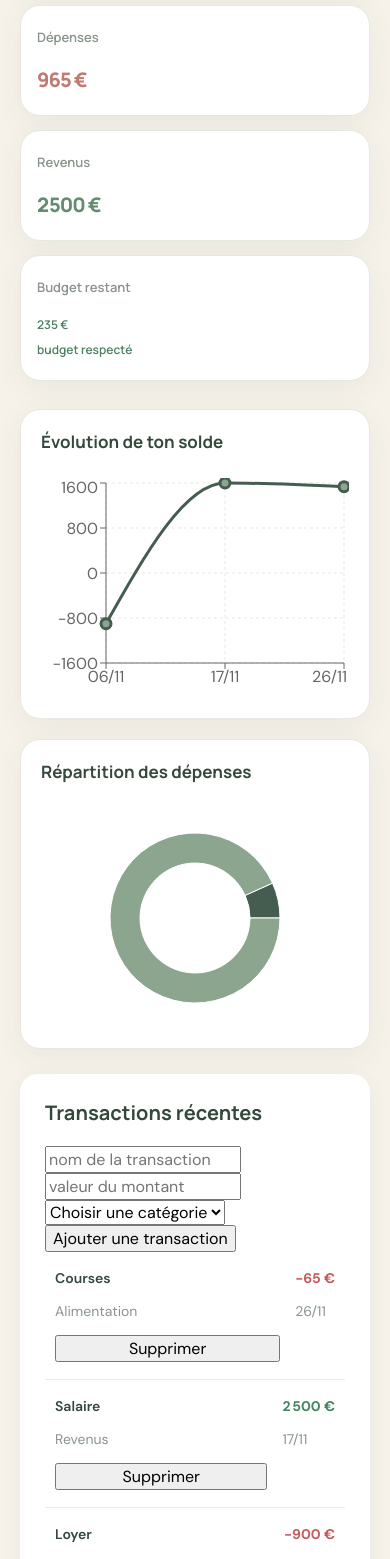
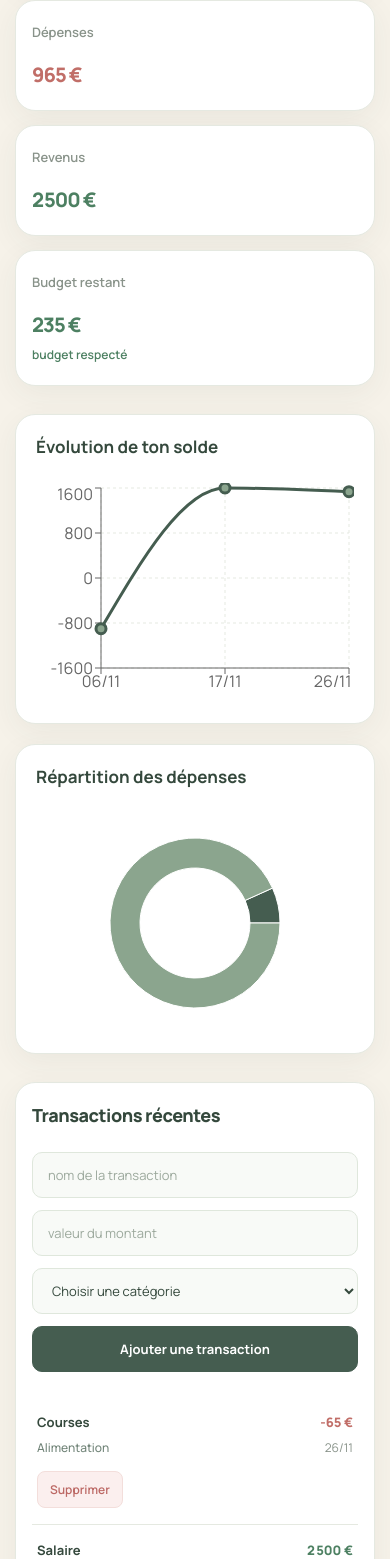
Before and after one commit to lennyalezra/moneyFlow, a React (Vite) app: page / in a window 390 px wide. Shown: the part 398-1957 px from the top of the page. Built offline with nearby package versions, Linux system fonts and the light colour scheme.

Commit message:
style: improve dashboard and transactions design

```diff
--- a/src/App.css
+++ b/src/App.css
@@ -1,19 +1,54 @@
 
-/* MONEYFLOW - PALETTE SAUGE & CRÈME */
+/* =========================================
+   MONEYFLOW — PALETTE SAUGE & CRÈME
+========================================= */
 
 :root {
+  font-family: "Manrope", "Segoe UI", sans-serif;
+
   --cream: #f6f2e9;
   --white: #ffffff;
   --sage-light: #e8ede4;
   --sage: #8ba58e;
   --sage-dark: #455d50;
+
   --text: #34483c;
   --muted: #89938a;
   --border: #e5e9e1;
+
+  --green: #4d8062;
+  --red: #c16e68;
+
   --shadow: 0 8px 30px rgba(52, 72, 60, 0.06);
 }
 
-/* STRUCTURE */
+* {
+  box-sizing: border-box;
+}
+
+body {
+  margin: 0;
+  background: var(--cream);
+  color: var(--text);
+}
+
+button,
+input,
+select {
+  font: inherit;
+}
+
+button {
+  cursor: pointer;
+}
+
+a {
+  text-decoration: none;
+}
+
+/* =========================================
+   STRUCTURE GÉNÉRALE
+========================================= */
 
 .app {
   display: flex;
@@ -21,7 +56,9 @@
   background: var(--cream);
 }
 
-/* MENU LATÉRAL */
+/* =========================================
+   MENU LATÉRAL
+========================================= */
 
 .sidebar {
   width: 250px;
@@ -33,11 +70,11 @@
 }
 
 .sidebar h2 {
+  margin: 0 0 55px;
+  padding-left: 14px;
   font-size: 25px;
   font-weight: 800;
   letter-spacing: -1px;
-  margin-bottom: 55px;
-  padding-left: 14px;
 }
 
 .nav-links {
@@ -53,7 +90,8 @@
   color: #e5eee5;
   font-size: 14px;
   font-weight: 500;
-transition: background 0.2s, transform 0.2s;}
+  transition: background 0.2s ease, transform 0.2s ease;
+}
 
 .nav-links a:hover {
   background: rgba(255, 255, 255, 0.13);
@@ -61,12 +99,14 @@ transition: background 0.2s, transform 0.2s;}
 }
 
 .nav-links a:first-child {
-  background: #e8ede4;
+  background: var(--sage-light);
   color: var(--sage-dark);
   font-weight: 700;
 }
 
-/* CONTENU PRINCIPAL */
+/* =========================================
+   CONTENU PRINCIPAL
+========================================= */
 
 .main-content {
   flex: 1;
@@ -75,20 +115,22 @@ transition: background 0.2s, transform 0.2s;}
 }
 
 .main-content > h1 {
+  margin: 0 0 10px;
   color: var(--text);
   font-size: clamp(28px, 3vw, 38px);
   font-weight: 800;
   letter-spacing: -1.4px;
-  margin-bottom: 10px;
 }
 
 .main-content > p {
+  margin: 0 0 40px;
+  color: var(--muted);
   font-size: 15px;
-  color: var(--muted);
-  margin-bottom: 40px;
 }
 
-/* CARTES STATISTIQUES */
+/* =========================================
+   CARTES STATISTIQUES
+========================================= */
 
 .stats-grid {
   display: grid;
@@ -97,12 +139,13 @@ transition: background 0.2s, transform 0.2s;}
 }
 
 .stat-card {
+  min-width: 0;
+  padding: 28px 24px;
   background: var(--white);
   border: 1px solid var(--border);
   border-radius: 20px;
-  padding: 28px 24px;
   box-shadow: var(--shadow);
-  transition: transform 0.25s, box-shadow 0.25s;
+  transition: transform 0.25s ease, box-shadow 0.25s ease;
 }
 
 .stat-card:hover {
@@ -111,22 +154,22 @@ transition: background 0.2s, transform 0.2s;}
 }
 
 .stat-card h3 {
+  margin: 0 0 20px;
   color: var(--muted);
   font-size: 13px;
   font-weight: 600;
-  margin-bottom: 20px;
 }
 
 .stat-card p {
+  margin: 0;
   color: var(--text);
-  font-family: 'Manrope', sans-serif;
   font-size: clamp(20px, 2vw, 27px);
   font-weight: 800;
   letter-spacing: -1px;
   white-space: nowrap;
 }
 
-/* COULEURS DES CARTES */
+/* Solde actuel */
 
 .stat-card:first-child {
   background: var(--sage-dark);
@@ -141,15 +184,280 @@ transition: background 0.2s, transform 0.2s;}
   color: white;
 }
 
-.stat-card:nth-child(2) p {
-  color: #c17b73;
+/* Dépenses */
+
+.stat-card:nth-child(2) > p {
+  color: var(--red);
 }
 
-.stat-card:nth-child(3) p {
-  color: #638c70;
+/* Revenus */
+
+.stat-card:nth-child(3) > p {
+  color: var(--green);
 }
 
-/* RESPONSIVE */
+/* =========================================
+   BUDGET RESTANT — MONTANT CORRIGÉ
+========================================= */
+
+/* Le montant a la même taille que les autres cartes */
+
+.stat-card .budget-success,
+.stat-card .budget-danger {
+  font-size: clamp(20px, 2vw, 27px);
+  font-weight: 800;
+  letter-spacing: -1px;
+  margin-top: 0;
+}
+
+.stat-card .budget-success {
+  color: var(--green);
+}
+
+.stat-card .budget-danger {
+  color: #c65d55;
+}
+
+/* Le message reste petit sous le montant */
+
+.stat-card p:last-child.budget-success,
+.stat-card p:last-child.budget-danger {
+  font-size: 12px;
+  font-weight: 600;
+  letter-spacing: normal;
+  margin-top: 8px;
+}
+
+/* =========================================
+   GRAPHIQUES
+========================================= */
+
+.charts-grid {
+  display: grid;
+  grid-template-columns: minmax(0, 1.5fr) minmax(0, 1fr);
+  gap: 20px;
+  margin-top: 28px;
+}
+
+.chart-card {
+  min-width: 0;
+  min-height: 320px;
+  padding: 28px;
+  background: var(--white);
+  border: 1px solid var(--border);
+  border-radius: 20px;
+  box-shadow: var(--shadow);
+}
+
+.chart-card h2 {
+  margin: 0 0 25px;
+  color: var(--text);
+  font-size: 17px;
+  font-weight: 700;
+}
+
+/* =========================================
+   TRANSACTIONS RÉCENTES
+========================================= */
+
+.transactions-card {
+  margin-top: 28px;
+  padding: 30px;
+  background: var(--white);
+  border: 1px solid var(--border);
+  border-radius: 20px;
+  box-shadow: var(--shadow);
+}
+
+.transactions-card h2 {
+  margin: 0 0 25px;
+  color: var(--text);
+  font-size: 20px;
+  font-weight: 750;
+  letter-spacing: -0.5px;
+}
+
+/* =========================================
+   FORMULAIRE DES TRANSACTIONS
+========================================= */
+
+.transactions-card > input,
+.transactions-card > select {
+  width: 190px;
+  max-width: 100%;
+  height: 46px;
+  margin: 0 10px 22px 0;
+  padding: 0 15px;
+  background: #f8faf7;
+  border: 1px solid #dfe7dc;
+  border-radius: 10px;
+  color: var(--text);
+  font-size: 13px;
+  outline: none;
+  transition:
+    border-color 0.2s ease,
+    box-shadow 0.2s ease,
+    background 0.2s ease;
+}
+
+.transactions-card > input::placeholder {
+  color: #9ca99d;
+}
+
+.transactions-card > input:focus,
+.transactions-card > select:focus {
+  background: white;
+  border-color: var(--sage);
+  box-shadow: 0 0 0 3px rgba(139, 165, 142, 0.15);
+}
+
+.transactions-card > select {
+  cursor: pointer;
+}
+
+/* =========================================
+   BOUTON AJOUTER
+========================================= */
+
+.transactions-card > button {
+  min-height: 46px;
+  padding: 0 22px;
+  margin-bottom: 22px;
+  background: var(--sage-dark);
+  color: white;
+  border: 1px solid var(--sage-dark);
+  border-radius: 10px;
+  font-size: 13px;
+  font-weight: 650;
+  transition:
+    background 0.2s ease,
+    transform 0.2s ease,
+    box-shadow 0.2s ease;
+}
+
+.transactions-card > button:hover {
+  background: #567563;
+  transform: translateY(-2px);
+  box-shadow: 0 5px 14px rgba(69, 93, 80, 0.18);
+}
+
+.transactions-card > button:active {
+  transform: translateY(0);
+}
+
+/* =========================================
+   LISTE DES TRANSACTIONS
+========================================= */
+
+.transaction-item {
+  display: grid;
+  grid-template-columns:
+    minmax(130px, 1.5fr)
+    minmax(110px, 1fr)
+    minmax(100px, 0.8fr)
+    75px
+    90px;
+  align-items: center;
+  gap: 15px;
+  padding: 19px 12px;
+  border-bottom: 1px solid var(--border);
+  transition: background 0.2s ease;
+}
+
+.transaction-item:hover {
+  background: #f8faf7;
+  border-radius: 10px;
+}
+
+.transaction-item:last-child {
+  border-bottom: none;
+}
+
+.transaction-item p {
+  margin: 0;
+  min-width: 0;
+  font-size: 13px;
+  line-height: 1.5;
+}
+
+/* Nom */
+
+.transaction-item p:first-child {
+  color: var(--text);
+  font-size: 14px;
+  font-weight: 700;
+  text-transform: capitalize;
+  overflow-wrap: anywhere;
+}
+
+/* Catégorie */
+
+.transaction-item p:nth-child(2) {
+  color: #718478;
+  font-size: 12px;
+  font-weight: 500;
+  overflow-wrap: anywhere;
+}
+
+/* =========================================
+   MONTANTS DES TRANSACTIONS
+========================================= */
+
+.transaction-item .montant-negatif,
+.transaction-item .montant-positif {
+  font-size: 14px;
+  font-weight: 750;
+  text-align: right;
+  white-space: nowrap;
+}
+
+.transaction-item .montant-negatif {
+  color: var(--red);
+}
+
+.transaction-item .montant-positif {
+  color: var(--green);
+}
+
+/* =========================================
+   DATE DES TRANSACTIONS
+========================================= */
+
+.transaction-item .transaction-date {
+  color: var(--muted);
+  font-size: 12px;
+  font-weight: 400;
+  text-align: center;
+  white-space: nowrap;
+}
+
+/* =========================================
+   BOUTON SUPPRIMER
+========================================= */
+
+.transaction-item button {
+  padding: 9px 12px;
+  background: #fbefee;
+  color: #bc6864;
+  border: 1px solid #f3dedb;
+  border-radius: 8px;
+  font-size: 12px;
+  font-weight: 600;
+  transition:
+    background 0.2s ease,
+    color 0.2s ease,
+    border-color 0.2s ease;
+}
+
+.transaction-item button:hover {
+  background: var(--red);
+  color: white;
+  border-color: var(--red);
+}
+
+/* =========================================
+   RESPONSIVE — ÉCRANS MOYENS
+========================================= */
 
 @media (max-width: 1200px) {
   .main-content {
@@ -159,7 +467,71 @@ transition: background 0.2s, transform 0.2s;}
   .stats-grid {
     grid-template-columns: repeat(2, minmax(0, 1fr));
   }
+
+  .transactions-card > input,
+  .transactions-card > select {
+    width: calc(50% - 12px);
   }
+
+  .transaction-item {
+    grid-template-columns:
+      minmax(100px, 1.5fr)
+      minmax(90px, 1fr)
+      minmax(80px, 0.8fr)
+      65px
+      85px;
+    gap: 10px;
+  }
+}
+
+/* =========================================
+   RESPONSIVE — TABLETTES
+========================================= */
+
+@media (max-width: 900px) {
+  .charts-grid {
+    grid-template-columns: 1fr;
+  }
+
+  .transaction-item {
+    grid-template-columns: minmax(0, 1fr) auto;
+    gap: 6px 12px;
+    padding: 16px 8px;
+  }
+
+  .transaction-item p:first-child {
+    grid-column: 1;
+    grid-row: 1;
+  }
+
+  .transaction-item p:nth-child(2) {
+    grid-column: 1;
+    grid-row: 2;
+  }
+
+  .transaction-item .montant-negatif,
+  .transaction-item .montant-positif {
+    grid-column: 2;
+    grid-row: 1;
+  }
+
+  .transaction-item .transaction-date {
+    grid-column: 2;
+    grid-row: 2;
+    text-align: right;
+  }
+
+  .transaction-item button {
+    grid-column: 1 / -1;
+    grid-row: 3;
+    justify-self: start;
+    margin-top: 8px;
+  }
+}
+
+/* =========================================
+   RESPONSIVE — MOBILES
+========================================= */
 
 @media (max-width: 768px) {
   .app {
@@ -201,143 +573,60 @@ transition: background 0.2s, transform 0.2s;}
   .stat-card {
     padding: 22px 16px;
   }
+
+  .transactions-card {
+    padding: 24px 20px;
   }
 
+  .transactions-card > input,
+  .transactions-card > select,
+  .transactions-card > button {
+    display: block;
+    width: 100%;
+    margin: 0 0 12px;
+  }
+
+  .transactions-card > button {
+    margin-bottom: 25px;
+  }
+}
+
+/* =========================================
+   RESPONSIVE — PETITS MOBILES
+========================================= */
+
 @media (max-width: 480px) {
+  .main-content {
+    padding: 25px 15px;
+  }
+
   .stats-grid {
     grid-template-columns: 1fr;
   }
-}
 
-
-/* GRAPHIQUES */
-
-.charts-grid {
-  display: grid;
-  grid-template-columns: 1.5fr 1fr;
-  gap: 20px;
-  margin-top: 28px;
-}
-
-.chart-card {
-  background: #ffffff;
-  border: 1px solid #e5e9e1;
-  border-radius: 20px;
-  padding: 28px;
-  min-height: 320px;
-  box-shadow: 0 8px 30px rgba(52, 72, 60, 0.06);
-}
-
-.chart-card h2 {
-  color: #34483c;
-  font-size: 17px;
-  font-weight: 700;
-  margin-bottom: 25px;
-}
-
-@media (max-width: 900px) {
-  .charts-grid {
-    grid-template-columns: 1fr;
-  }
-}
-
-@media (max-width: 480px) {
   .chart-card {
     min-height: 260px;
     padding: 20px;
   }
-}
-.stat-card .budget-danger {
-  color: #c65d55;
-  font-size: 12px;
-  font-weight: 600;
-  margin-top: 8px;
-  letter-spacing: normal;
-}
 
-.stat-card .budget-success {
-  color: #4d8062;
-  font-size: 12px;
-  font-weight: 600;
-  margin-top: 8px;
-  letter-spacing: normal;
-}
-
-
-/* Section transactions récentes */
   .transactions-card {
-  background: #ffffff;
-  border-radius: 18px;
-  padding: 25px;
-  margin-top: 25px;
-  box-shadow: 0 4px 20px rgba(69, 93, 80, 0.06);
+    padding: 20px 16px;
   }
 
   .transactions-card h2 {
-  color: #34483b;
-  font-size: 20px;
-  margin-bottom: 20px;
+    font-size: 18px;
   }
 
-/* Chaque transaction */
   .transaction-item {
-  display: grid;
-  grid-template-columns: 1fr 1fr auto;
-  align-items: center;
-  gap: 15px;
-  padding: 17px 10px;
-  border-bottom: 1px solid #e8ede4;
-}
-
-.transaction-item:last-child {
-  border-bottom: none;
-}
-
-.transaction-item p {
-  margin: 0;
-  font-size: 14px;
+    padding: 16px 5px;
   }
 
   .transaction-item p:first-child {
-  font-weight: 600;
-  color: #34483b;
-  text-transform: capitalize;
+    font-size: 13px;
   }
 
-.transaction-item p:nth-child(2) {
-  color: #89958a;
-}
-
-/* Montants */
-.transaction-item .montant-negatif {
-  color: #c65b5b;
-  font-weight: 700;
-}
-
+  .transaction-item .montant-negatif,
   .transaction-item .montant-positif {
-  color: #438563;
-  font-weight: 700;
-}
-
-/* Responsive */
-@media (max-width: 600px) {
-  .transaction-item {
-    grid-template-columns: 1fr auto;
-  }
-
-  .transaction-item p:nth-child(2) {
-    grid-column: 1;
-    grid-row: 2;
-  }
-
-  .transaction-item p:last-child {
-    grid-column: 2;
-    grid-row: 1 / 3;
+    font-size: 13px;
   }
 }
-.transaction-date {
-  font-size: 12px;
-  color: #8b958e;
-  font-weight: 400;
-  white-space: nowrap;
-}
```
Lines whose indentation alone changed are shown as unchanged.
